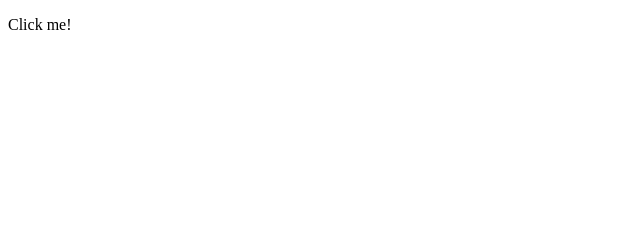
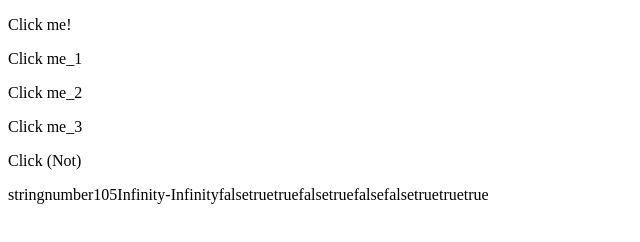
Before and after one commit to Raleigh-Johnson/Javascript1, a plain HTML site: page index_1.html in a window 1280 px wide. Shown: the whole page, without its empty margins (0-640 px from the left). Drawn offline with Linux system fonts and the light colour scheme.

Commit message:
Updated Boolean
Added &&, ==, ===, !, ||

```diff
--- a/JS/main_1.js
+++ b/JS/main_1.js
@@ -9,3 +9,46 @@ function my_Dictionary() {
     delete Animal.Sound;
     document.getElementById("Dictionary").innerHTML = Animal.Sound;
 };
+document.write(typeof "Word")
+document.write(typeof 3)
+document.write("10" + 5)
+
+function Nan_1() {
+    document.getElementById("test1").innerHTML = 0/0;
+}
+
+function Nan_2() {
+    document.getElementById("test2").innerHTML = isNaN('This is a string');
+
+}
+
+function Nan_3() {
+    document.getElementById("test3").innerHTML = isNaN('007');
+
+}
+document.write(2E310)
+document.write(-2E310)
+document.write(10 < 2)
+document.write(2 < 10)
+console.log(2+2 + " Hey there code reviewer!")
+document.write(10 == 10)
+document.write(10 + 5 == 10)
+
+X = 10
+Y = 10
+document.write(X === Y)
+x = 10
+y = "ten"
+document.write(x === y)
+name1 = "Raleigh"
+name2 = "Loki"
+document.write(name1 === name2)
+name3 = "Loki"
+name4 = "Loki"
+document.write(name3 === name4)
+document.write(5 > 2 && 10 > 4)
+document.write(5 > 2 || 10 > 4)
+
+function not_Function() {
+    document.getElementById("Not").innerHTML = !(20 > 10)
+}
--- a/index_1.html
+++ b/index_1.html
@@ -10,7 +10,10 @@
 <body>
     <p id="Dictionary" onclick="my_Dictionary()">Click me!</p>
 
-
+    <p id="test1" onclick="Nan_1()">Click me_1</p>
+    <p id="test2" onclick="Nan_2()">Click me_2</p>
+    <p id="test3" onclick="Nan_3()">Click me_3</p>
+    <p id="Not" onclick="not_Function()">Click (Not)</p>
 
 
 
```
